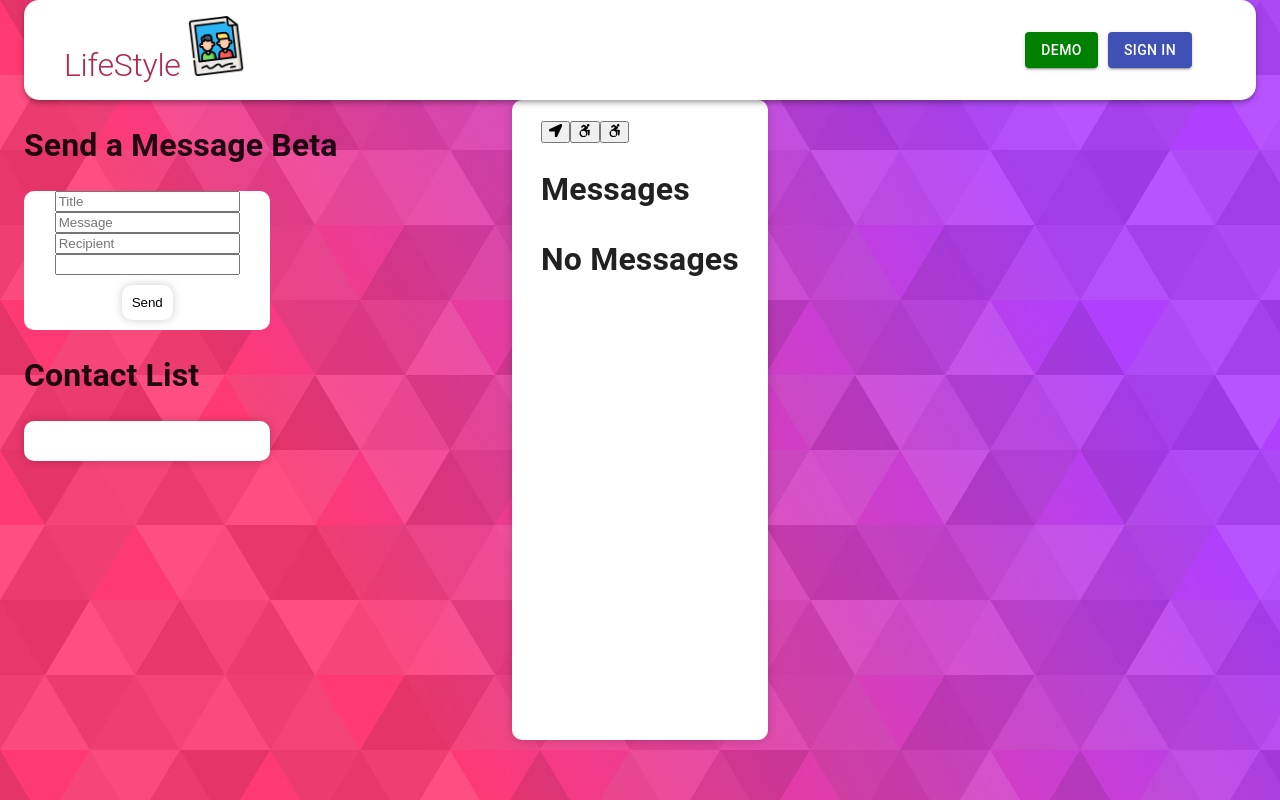
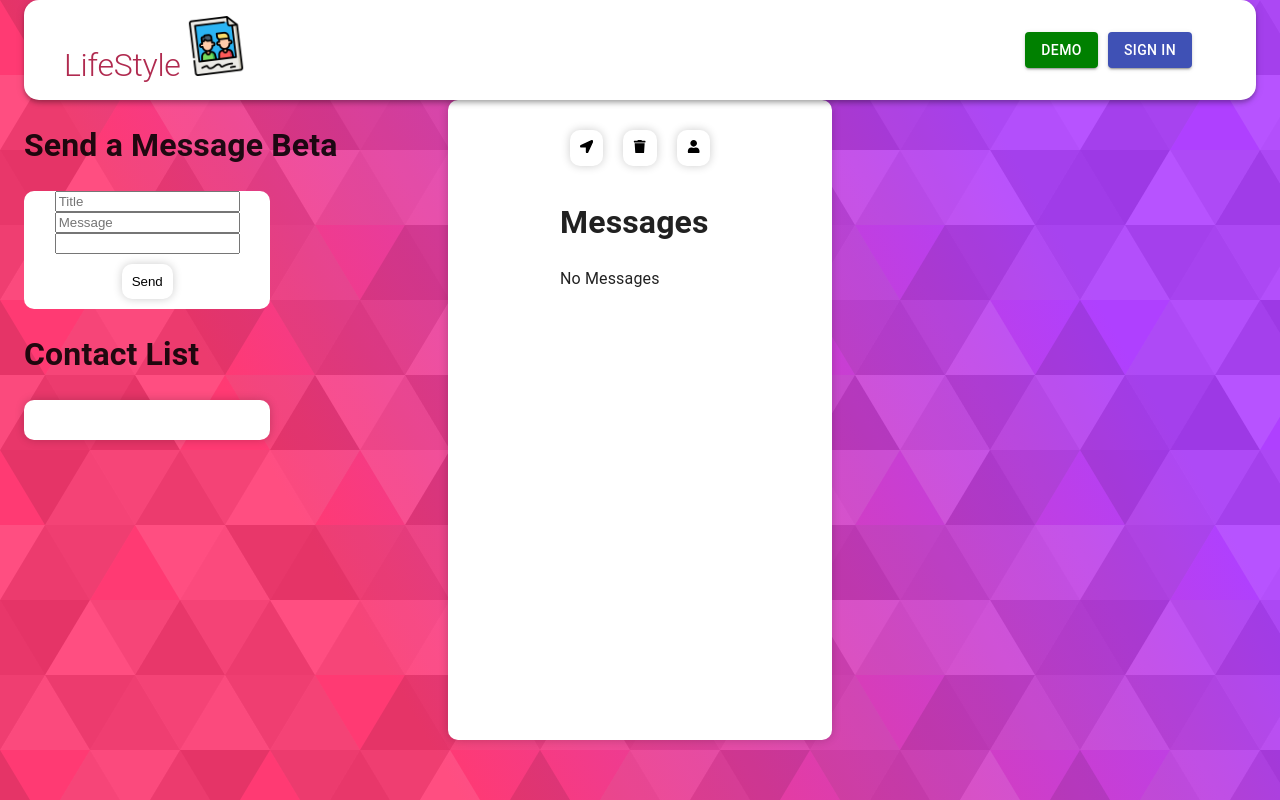
Before and after one commit to ZEscanor/mernProj, a React (Create React App) app in the folder client/: page /messages in a window 1280 px wide. Built offline with nearby package versions, Linux system fonts and the light colour scheme.

Commit message:
more relevant data in messages

```diff
--- a/client/src/actions/authActions.js
+++ b/client/src/actions/authActions.js
@@ -6,7 +6,7 @@ export const signin = (formData, history) => async (dispatch) => {
 
     try{
         const {data} = await api.signIn(formData);
-        console.log("in our Actions", formData,data, history)
+       // console.log("in our Actions", formData,data, history)
         dispatch({type: AUTH, data});
         history.push('/')
     }
--- a/client/src/components/Messaging/MessageStyles.js
+++ b/client/src/components/Messaging/MessageStyles.js
@@ -12,7 +12,7 @@ export default makeStyles((theme) => ({
         flexDirection: 'column',
         justifyContent: 'space-between',
         alignItems: 'center',
-        width: '20%',
+        width: '30%',
         height: '80%',
         backgroundColor: 'white',
         borderRadius: '10px',
@@ -28,7 +28,7 @@ export default makeStyles((theme) => ({
     messageHolder: {
 
         display: 'flex',
-        flexDirection: 'row',
+        flexDirection: 'column',
         justifyContent: 'space-between',
         alignItems: 'center',
         width: '100%',
@@ -36,9 +36,10 @@ export default makeStyles((theme) => ({
         backgroundColor: 'white',
         borderRadius: '10px',
         padding: '20px',
-        boxShadow: '0 0 10px 0 rgba(0,0,0,0.2)',
-        marginBottom: '10px',
+        boxShadow: '0 0 10px 0 rgba(0,0,0,0.4)',
+        marginBottom: '20px',
         cursor: 'pointer'
+
     },
 
     buttonSubmit: {
@@ -61,4 +62,15 @@ export default makeStyles((theme) => ({
         backgroundColor: 'white',
         borderRadius: '10px',
     },
+
+    buttons: {
+        border: 'none',
+          backgroundColor: 'transparent',
+          cursor: 'pointer',
+          margin: '10px',
+          padding: '10px',
+          borderRadius: '10px',
+          boxShadow: '0 0 10px 0 rgba(0,0,0,0.2)',
+          zIndex: '1000'
+    }
 }));
--- a/client/src/components/Messaging/Messenger.js
+++ b/client/src/components/Messaging/Messenger.js
@@ -3,7 +3,7 @@ import { useDispatch } from 'react-redux';
 import { useHistory } from 'react-router-dom';
 import { sendMessage, getUsers, getMessages } from '../../actions/actionPost';
 import { Avatar } from '@material-ui/core';
-import {FaLocationArrow, FaAccessibleIcon} from 'react-icons/fa';
+import {FaLocationArrow, FaAccessibleIcon, FaTrash, FaUser, FaArrowLeft} from 'react-icons/fa';
 import useStyles from './MessageStyles';
 
 
@@ -20,7 +20,10 @@ const Messenger = () => {
       recipient
       : ''
     });
+    const [currentMessage, setCurrentMessage] = useState({});
     const [createMessageButton, setCreateMessageButton] = useState(false);
+    const [messageClicked, setMessageClicked] = useState(false);
+    const [toggleDeleteMode, setToggleDeleteMode] = useState(false);
 
     const [users, setUsers] = useState([]);
 
@@ -34,7 +37,7 @@ const Messenger = () => {
       e.preventDefault();
       //console.log(message, 'message from messenger');
       const data = await dispatch(sendMessage(user?.result?._id, message));
-      console.log(data, 'data from messenger');
+      //console.log(data, 'data from messenger');
       clear();
       history.push('/messages');
       return data;
@@ -76,47 +79,73 @@ const Messenger = () => {
 
 
       <div>
-        {/* <div>
-          {messages?.map((message) => (
-            <div>
-              <h1>{message.title}</h1>
-              <p>{message.message}</p>
 
-              </div>
-          ))}
-
-      </div> */}
       <div className={classes.messageDropDown} >
 
       <div>
+        {messageClicked && <button onClick={() => setMessageClicked(false)}><FaArrowLeft/> Back</button>}
         <button className={classes.buttons}
 
 
       >
          <FaLocationArrow
 
+
          />
         </button>
         <button  className={classes.buttons} >
-          <FaAccessibleIcon />
+          <FaTrash />
         </button>
         <button  className={classes.buttons} >
-        <FaAccessibleIcon/>
+        <FaUser/>
         </button>
 
-        <h1>Messages</h1>
+        {!messageClicked && <h1>Messages</h1>}
         <div>
-          {messages.length > 0 ? messages.map((message, idx) => (
+
+          {!messageClicked && messages.length > 0 ? messages.map((message, idx) => (
             <div className={classes.messageHolder} key={idx}
+            onClick={() => {
+              setMessageClicked(true);
+              setCurrentMessage(message);
+            }}
 
               >
-              <p>{message.title}</p>
-              <p>{message.message}</p>
+              <p style={
+                {
+                  fontWeight: 'bold',
+                  fontSize: '20px',
+                  textDecoration: 'underline',
+                  cursor: 'pointer',
+                  margin: '10px',
+                  padding: '10px',
+
+
+
+                }
+              }>Title: {message.title}</p>
+              {/* <p>{message.message}</p> */}
                {/* {console.log(users.find(user => user._id === message.recipient).name, 'user from messenger')} */}
-              <p>{users.find(user => user._id === message.recipient).name}</p>
+              <p style={{
+                margin: '10px',
+                padding: '10px',
+                borderRadius: '10px',
+              }}> Sent To: {users.find(user => user._id === message.recipient).name}</p>
+              <p style={{
+                margin: '10px',
+                padding: '10px',
+                borderRadius: '10px',
+              }}>Sent By: {users.find(user => user._id === message.creator).name}</p>
+              <div>
+
+                <p>Message Sent At: {new Date(message.createdAt).toLocaleString()
+
+                }</p>
+                </div>
 
       </div>
-          )) : <h1>No Messages</h1>}
+
+          )) : messageClicked ? <MessageCard users={users} message={currentMessage} /> : <p>No Messages</p>}
 
       </div>
       </div>
@@ -125,47 +154,8 @@ const Messenger = () => {
 
 
       <div>
-        <h1>Send a Message Beta</h1>
-        <form
-          onSubmit={handleSubmit}
-          className={classes.form}
+      <SendMessageComponent users={users} message={message} handleSubmit={handleSubmit} classes={classes} handleChange={handleChange} setMessage={setMessage} />
 
-        >
-
-          <input type="text" placeholder="Title"
-            value={message.title}
-            name='title'
-            onChange={handleChange}
-          />
-          <input type="text" placeholder="Message"
-            value={message.message}
-            name='message'
-            onChange={handleChange}
-          />
-          <input type="text" placeholder="Recipient"
-            name='recipient'
-            value={message.recipient}
-            onChange={handleChange}
-          />
-          <input type='name'
-            value={users[message.recipient]?.name}
-            />
-
-          {/* <select name="recipient" id="recipient" onChange={handleChange}>
-            <option value="">Select a recipient</option>
-            {users?.map((user) => (
-              <option value={user._id}>{user.name}</option>
-            ))}
-          </select> */}
-          <button
-          className={classes.buttonSubmit}
-            type="submit"
-
-
-          >Send</button>
-        </form>
-
-      <ContactList users={users} message={message} setMessage={setMessage} />
 
 
       </div>
@@ -257,3 +247,83 @@ const ContactList = ({users, message, setMessage}) => {
     </div>
   )
 }
+
+
+const MessageCard = ({users,message}) => {
+
+  return(
+    <div>
+      <div>
+        <h1 style={{
+          margin: '10px',
+          padding: '10px',
+          borderRadius: '10px',
+
+        }}> Title: {message.title}</h1>
+        <p style={{
+          margin: '10px',
+          padding: '10px',
+          borderRadius: '10px',
+          fontSize: '20px',
+
+        }}> Content: {message.message}</p>
+        <p> Recipient: {users.find(user => user._id === message.recipient).name}</p>
+
+
+      </div>
+    </div>
+  )
+}
+
+
+const SendMessageComponent =  ({users, message, handleSubmit, handleChange, classes, setMessage}) => {
+
+  // if(message.recipient === '') {
+  //   return (
+  //     <div>
+  //       Something went wrong
+  //     </div>
+  //   )
+  // }
+  return (
+    <div>
+        <h1>Send a Message Beta</h1>
+        <form
+          onSubmit={handleSubmit}
+          className={classes.form}
+
+        >
+
+          <input type="text" placeholder="Title"
+            value={message.title}
+            name='title'
+            onChange={handleChange}
+          />
+          <input type="text" placeholder="Message"
+            value={message.message}
+            name='message'
+            onChange={handleChange}
+          />
+          {/* <input type="text" placeholder="Recipient"
+            name='recipient'
+            value={message.recipient}
+            onChange={handleChange}
+          /> */}
+          <input type='name'
+            value={message.recipient !== '' ? users.find(user => user._id === message.recipient).name : ''}
+            />
+
+          <button
+          className={classes.buttonSubmit}
+            type="submit"
+
+
+          >Send</button>
+        </form>
+
+      <ContactList users={users} message={message} setMessage={setMessage} />
+
+
+      </div>
+  )
+}
```
